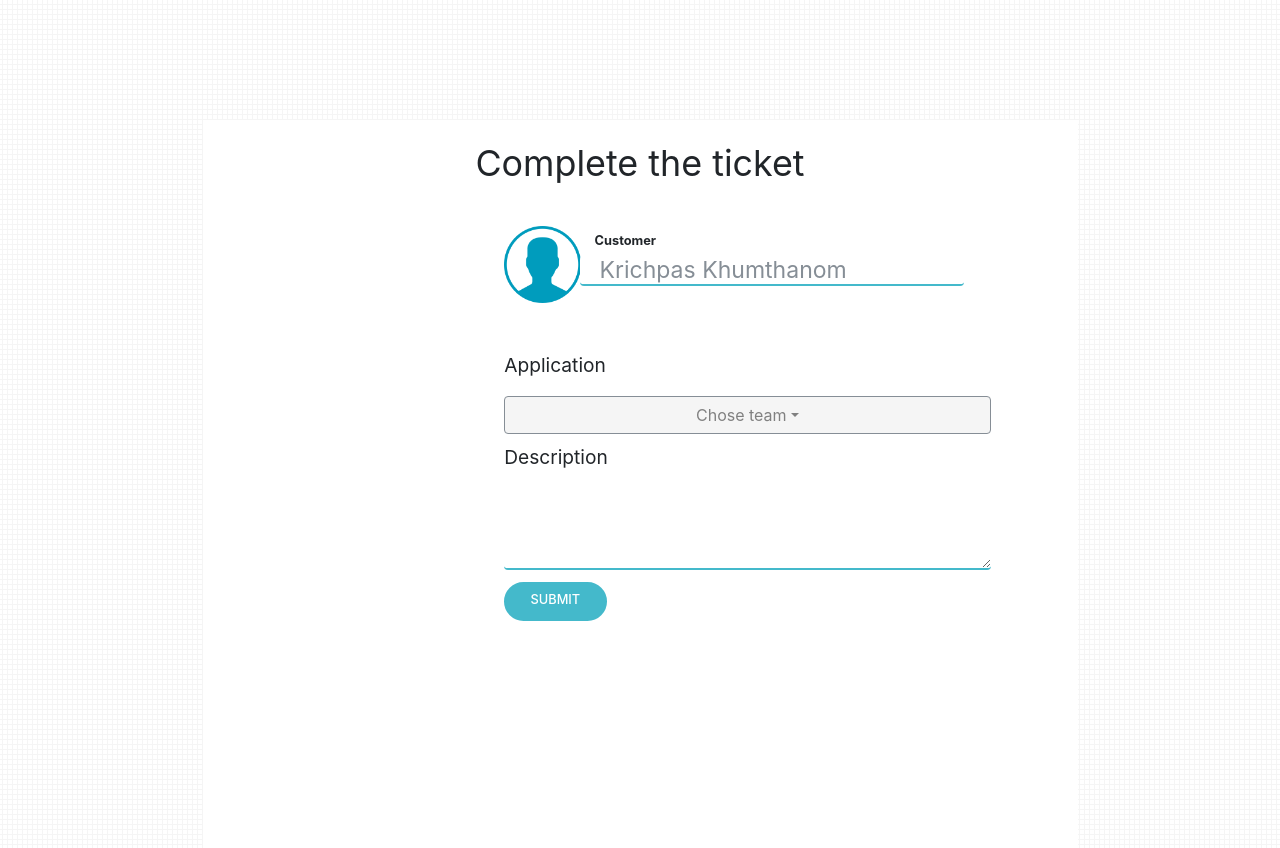
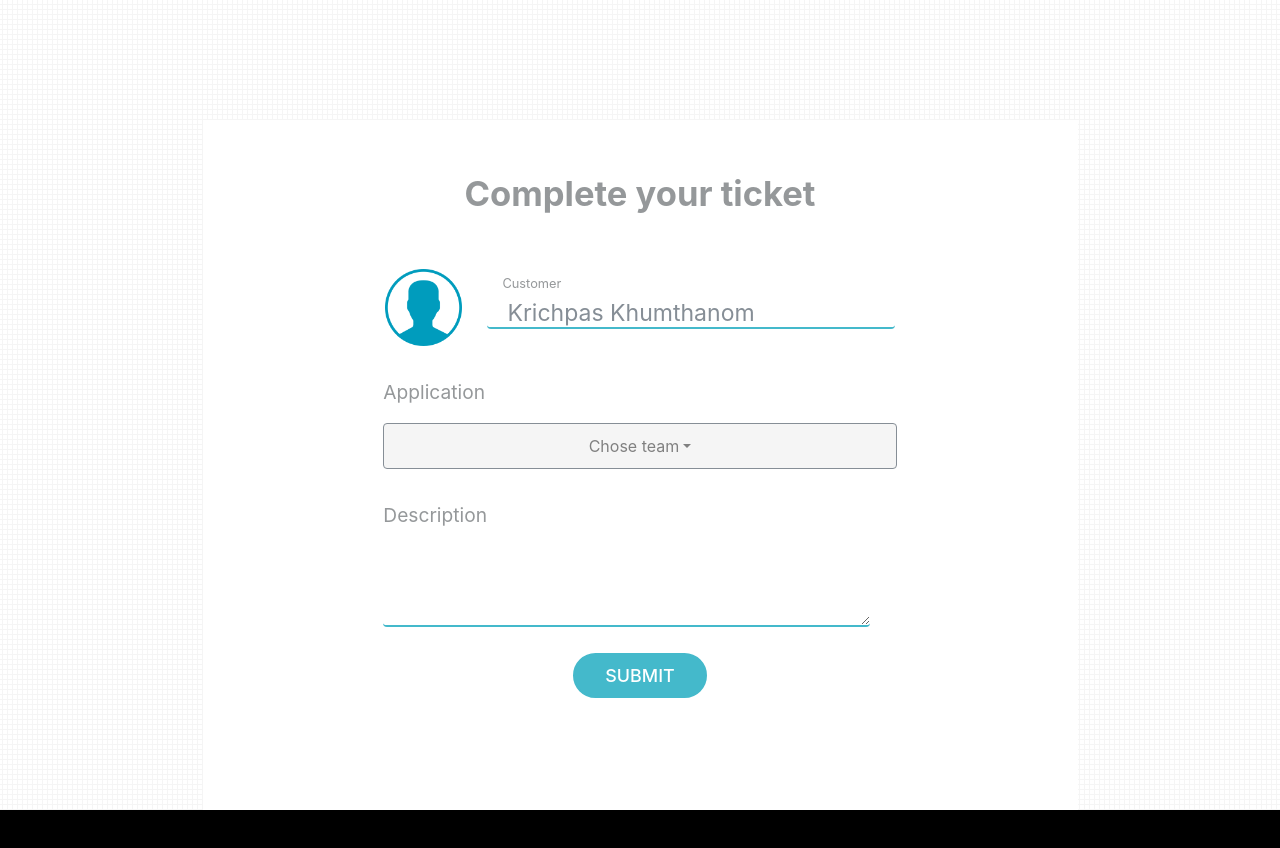
Before and after one commit to AntiraLoachote/sos, an Angular app: page /home in a window 1280 px wide. Shown: the part 640-1488 px from the top of the page. After the commit the page ends 1450 px from the top, so only its background shows below. Built offline with nearby package versions, Linux system fonts and the light colour scheme.

Commit message:
edit style section select team  on home page

```diff
--- a/src/app/home/home.component.css
+++ b/src/app/home/home.component.css
@@ -20,7 +20,7 @@
 .section-data{
     background:white;
     margin-top: 10%;
-    height: 57rem;
+    /* height: 57rem; */
     width: 70%;
     margin: auto;
 }
@@ -30,7 +30,7 @@
     background: transparent;
 }
 #example-text-input{
- width: 30vw;
+ width: 100%;
     box-sizing: border-box;
     border: none;
     border-bottom: 2px solid #44b9cb;
@@ -56,15 +56,17 @@ input::-webkit-input-placeholder {
 
 }
 #dropdownMenuButton{
-    width: 38vw;
-    height: 3vw;
+    width: 100%;
+    /* height: 3vw; */
     background:whitesmoke;
     color: gray;
+    padding: 12px 0;
     /*border: gray;*/
 }
 .dropdown-item{
-     width: 38vw;
-    height: 3vw;
+     /* width: 38vw;
+    height: 3vw; */
+    padding: 10px 15px;
 }
 #example-text-description{
     box-sizing: border-box;
@@ -81,11 +83,10 @@ input::-webkit-input-placeholder {
        height: 5.5vh;
 }
 #button-submit{
- background: #44b9cb;
+    background: #44b9cb;
     border: 2px solid #44b9cb;
     border-radius: 2vw;
-    height: 3vw;
-    padding-top: 0.7vw;
+    padding: 11px 30px;
 }
 a.anchor {
  padding-top: 100px;
--- a/src/app/home/home.component.html
+++ b/src/app/home/home.component.html
@@ -18,7 +18,7 @@
 	  <div class="row">
 		<div class="mx-auto text-center" style=" margin: 5% auto;">
 			<h1 class="lead mb-3" style="font-size:1.5vw; margin-top:1rem;">Click here</h1>
-			<a class="anchor" href="/home#New"><img src="./assets/img/down.png" style="width:4vw;"></a>
+			<a class="anchor" href="/home#sectionteam"><img src="./assets/img/down.png" style="width:4vw;"></a>
 		</div>
 	  </div>
   </div>
@@ -48,9 +48,59 @@
 
 	</div> -->
 
-	<div class="section-data" id="New">
-		<p class="lead text-center" style="font-size:2.8vw; padding-top:2%;" id="instruction"><b>Complete the ticket</b></p>
-		<div class="row">
+	<div class="section-data">
+		<p id="sectionteam"></p>
+		<p class="lead text-center" style="font-size: 2.7vw;
+		padding-top: 3rem;
+		margin-bottom: 3rem;
+		color: #95989A;
+		font-weight: bold;" id="instruction">Complete your ticket</p>
+
+		<div class="container">
+			<div class="row justify-content-md-center">
+				<div class="col-md-2 push-md-2" style="max-width:8vw;"><img src="./assets/img/user.png" style="width:6vw;" id="shift-logo"></div>
+				<div class="col-md-6 pull-md-6">
+						<label for="example-text-input" class="col-2 col-form-label" style="font-size:1vw; color: #95989A;">Customer</label>
+						<input class="form-control" type="text" id="example-text-input"  [placeholder]="UsernameBadge">
+				</div>
+			</div>
+			<div class="row justify-content-md-center">
+				<div  class="col-md-8" style="padding: 0 35px;">
+						<p style="font-size:1.5vw; padding-top:2rem;  color: #95989A;">Application</p>
+						<div class="dropdown">
+							<button class="btn btn-secondary dropdown-toggle" type="button" id="dropdownMenuButton" data-toggle="dropdown" aria-haspopup="true"
+								aria-expanded="false"><span id="selected">Chose team</span><span class="caret"></span></button>
+
+							<div class="dropdown-menu" aria-labelledby="dropdownMenuButton">
+								<a class="dropdown-item" >Retail</a>
+								<a class="dropdown-item" href="#">OTC</a>
+								<a class="dropdown-item" href="#">Siebel Technical Service</a>
+								<a class="dropdown-item" href="#">GPM</a>
+								<a class="dropdown-item" href="#">EDI CS and XCOM</a>
+								<a class="dropdown-item" href="#">S.W.I.T.F. - Society for Worldwide Interbank Financial Telecommunication</a>
+								<a class="dropdown-item" href="#">M&S Secondary Distributions</a>
+								<a class="dropdown-item" href="#">Basis Output and Archiving</a>
+
+							</div>
+						</div>
+				</div>
+			</div>
+			<div class="row justify-content-md-center">
+					<div  class="col-md-8" style="padding: 0 35px; margin-bottom: 7rem;">
+						<label for="comment" style="font-size:1.5vw; padding-top: 2rem;     color: #95989A;">Description</label>
+						<textarea class="form-control" rows="4" id="comment" id="example-text-description" ></textarea>
+
+						<div style="text-align: center;">
+							<button type="button" class="btn btn-primary" style="margin-top:2vw;" id="button-submit" (click)="showText()">
+								<h2 style="font-size:1.4vw;   margin-bottom: 0;">SUBMIT</h2>
+						</button>
+						</div>
+					</div>
+			</div>
+
+		</div>
+
+		<!-- <div class="row">
 			<div class="col-md-4"></div>
 			<div class="col-md-1" id="shift-logo">
 				<img src="./assets/img/user.png" style="width:6vw;" id="shift-logo">
@@ -59,8 +109,8 @@
 				<label for="example-text-input" class="col-2 col-form-label" style="font-size:1vw;"><b>Customer</b></label>
 				<input class="form-control" type="text" id="example-text-input" style="" [placeholder]="UsernameBadge">
 			</div>
-		</div>
-		<div class="row">
+		</div> -->
+		<!-- <div class="row">
 			<div class="col-md-4"></div>
 			<div class="col-md-1">
 
@@ -82,20 +132,20 @@
 					</div>
 				</div>
 			</div>
-		</div>
-		<div class="row">
+		</div> -->
+		<!-- <div class="row">
 			<div class="col-md-4"></div>
 			<div class="col-md-1">
 				<label for="comment" style="font-size:1.5vw; padding-top:20%;">Description</label>
 				<textarea class="form-control" rows="4" id="comment" id="example-text-description" style=""></textarea>
 			</div>
-		</div>
-		<div class="row">
+		</div> -->
+		<!-- <div class="row">
 			<div class="col-md-4"></div>
 			<div class="col-md-1">
 				<button type="button" class="btn btn-primary test" style="margin-top:1vw;" id="button-submit" (click)="showText()"><h2 style="font-size:1vw;">SUBMIT</h2></button>
 			</div>
-		</div>
+		</div> -->
 	</div>
 
 	<div class="team-member" id="1team-members">
```
